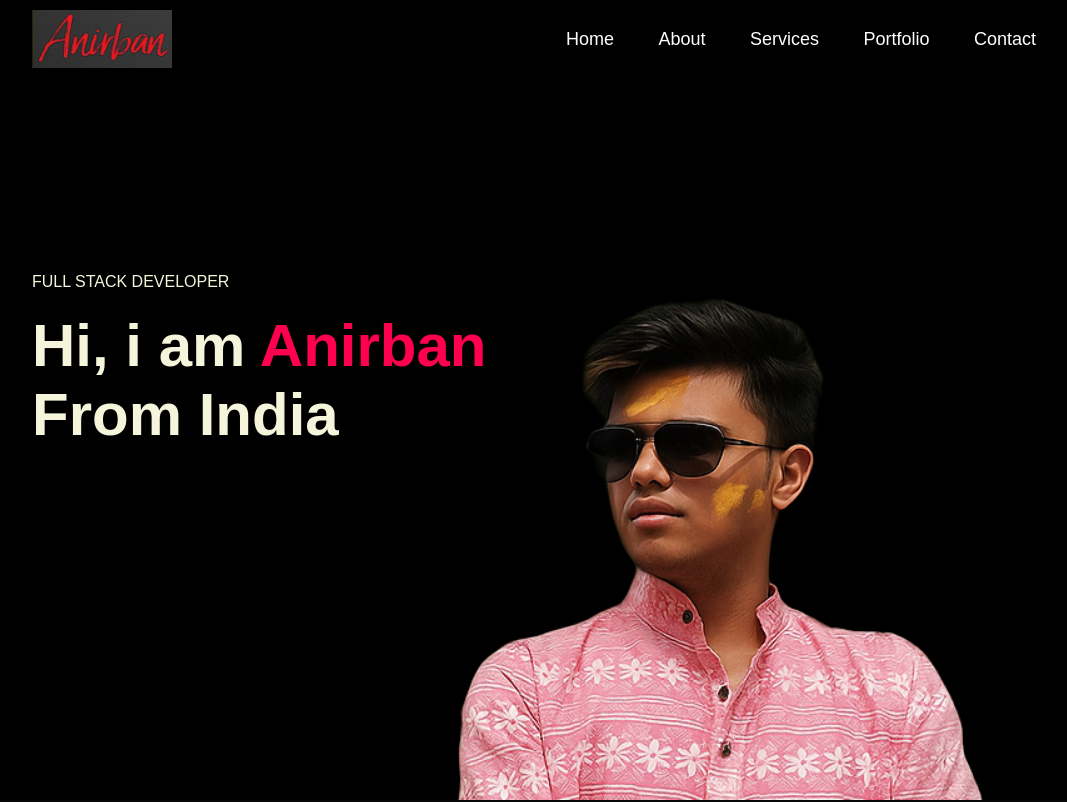
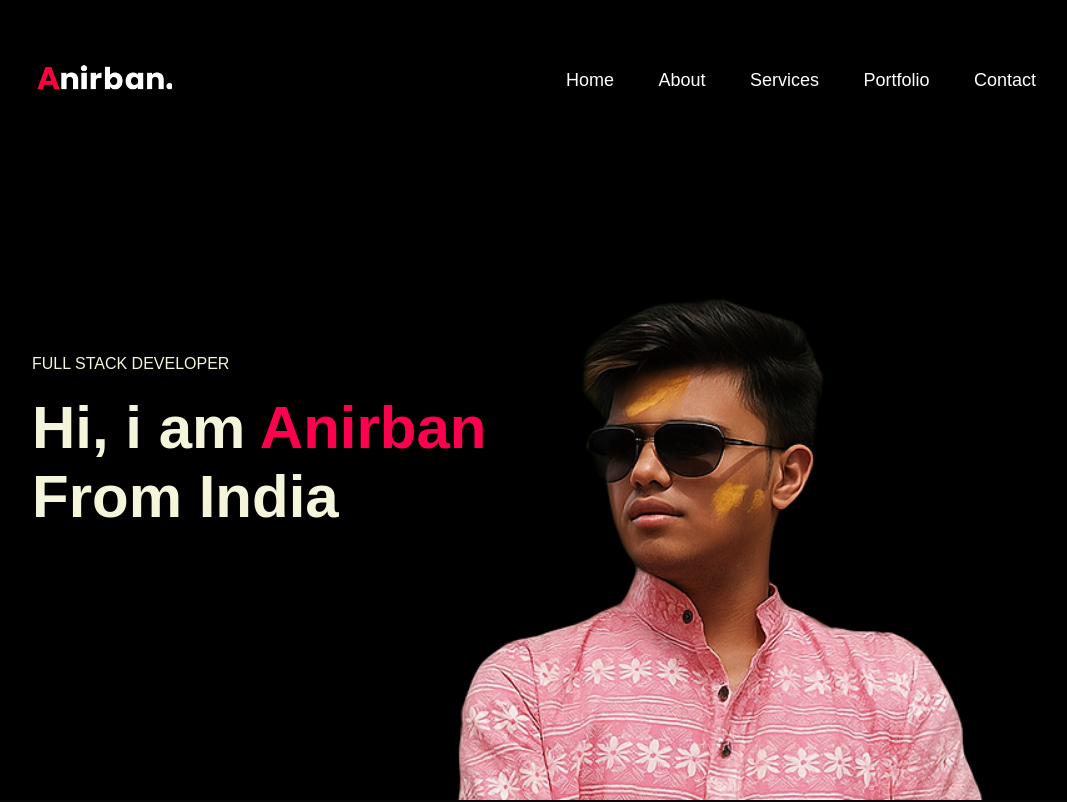
Before and after one commit to das-anirbann/portfolio, a plain HTML site: page index.html in a window 1280 px wide. Shown: the top 802 px of the page, without its empty margins (96-1163 px from the left). Drawn offline with Linux system fonts and the light colour scheme.

Commit message:
add logo

```diff
--- a/index.html
+++ b/index.html
@@ -11,7 +11,7 @@
     <div id="header">
        <div class="container">
          <nav>
-            <img src="images/logo.jpg" class="logo">
+            <img src="images/logo.png" class="logo">
             <ul id="sidemenu">
                 <li><a href="#header">Home</a></li>
                 <li><a href="#about">About</a></li>
```
Also changed, not shown: images/logo.jpg (deleted), images/logo.png (added).
